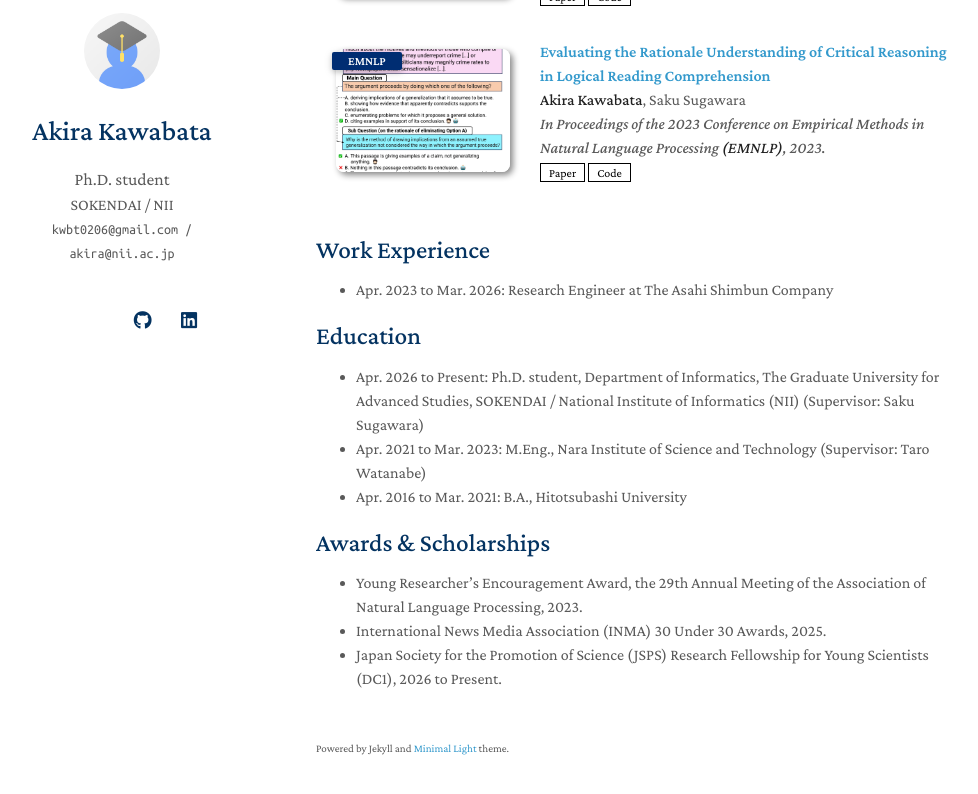
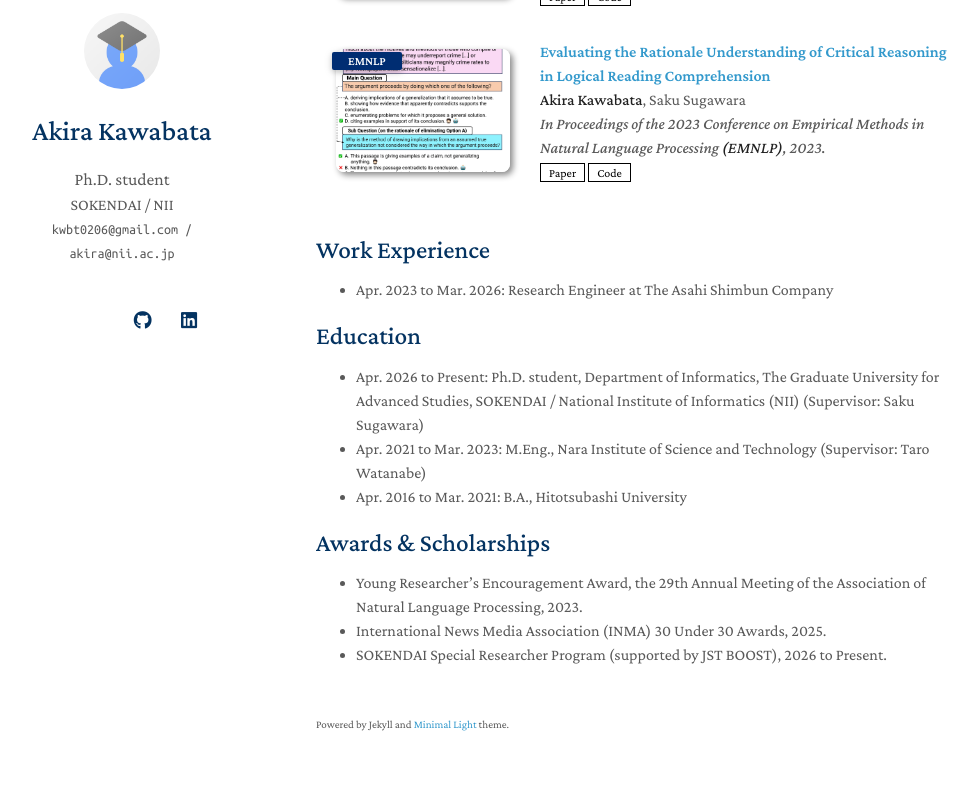
Before and after one commit to AkiraKawabata/AkiraKawabata.github.io, a Jekyll site: the page built from index.md, in a window 1280 px wide and 900 px high, scrolled down 684 px, cut to the strip 71-865 px from the top of the window. Shown: the whole strip, without its empty margins (154-1132 px from the left). Built offline with Jekyll 4.4.1, drawn with Linux system fonts in a browser that asks for light colours; a style sheet for code colours, icons or effects is not loaded.

Commit message:
Replace DC1 with SOKENDAI Special Researcher Program (JST BOOST)
Co-Authored-By: Claude Sonnet 4.6 <noreply@anthropic.com>

```diff
--- a/index.md
+++ b/index.md
@@ -33,4 +33,4 @@ Scalable oversight, synthetic data generation
 ## Awards & Scholarships
 - Young Researcher's Encouragement Award, the 29th Annual Meeting of the Association of Natural Language Processing, 2023.
 - International News Media Association (INMA) 30 Under 30 Awards, 2025.
-- Japan Society for the Promotion of Science (JSPS) Research Fellowship for Young Scientists (DC1), 2026 to Present.
+- SOKENDAI Special Researcher Program (supported by JST BOOST), 2026 to Present.
```
Also changed, not shown: 4 other files.
